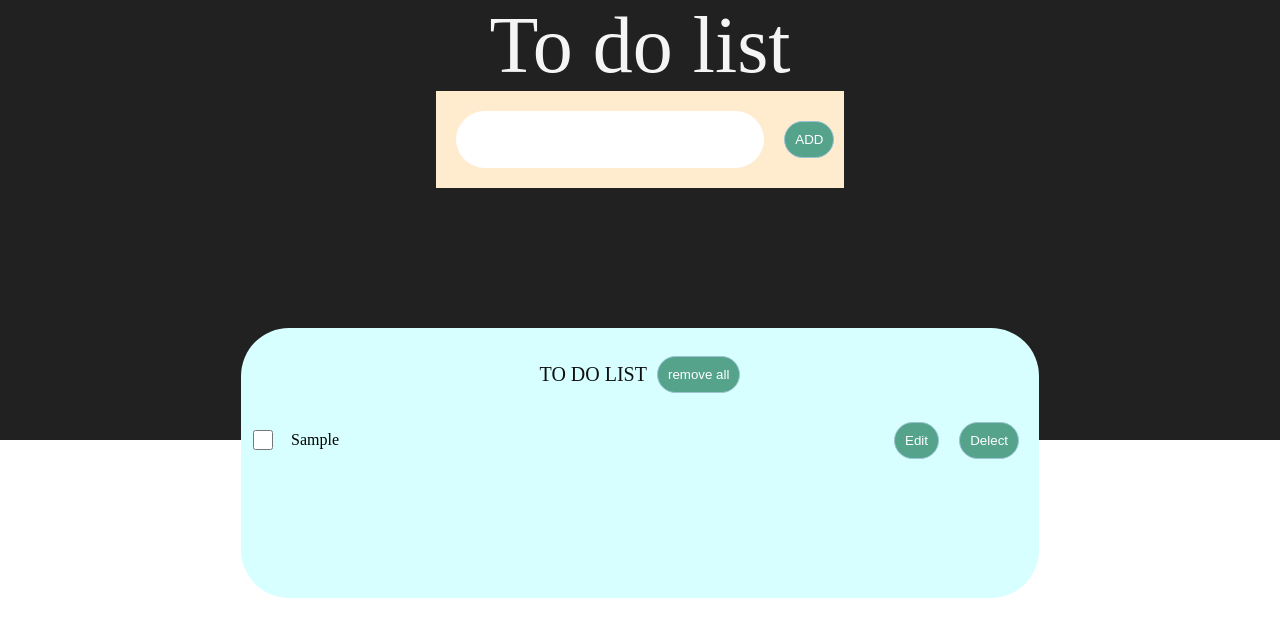
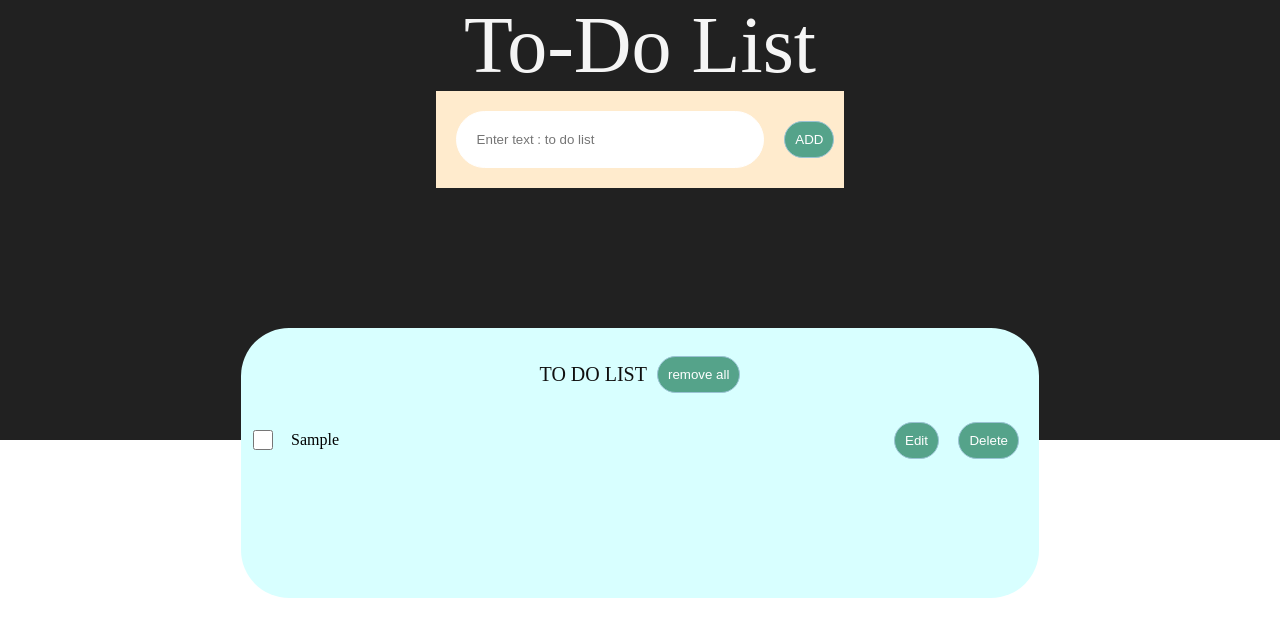
Before and after one commit to sudhanshu-bhatt8/To-do-List, a plain HTML site: page index.html in a window 1280 px wide. Both pictures are taken after typing "Sample" into the empty fields and a click on the button "ADD". Drawn offline with Linux system fonts and the light colour scheme.

Commit message:
3 commit

```diff
--- a/index.html
+++ b/index.html
@@ -13,7 +13,7 @@
     <!-- container contain the heading and input box for tacking values  -->
     <div class="container">
 
-        <div class="title">To do list</div> <!-- the title of the page -->
+        <div class="title">To-Do List</div> <!-- the title of the page -->
         <div class="box">
             <input type="text" class="input" id="input" placeholder="Enter text : to do list "> <!--taking the input value -->
             <!-- the add button  -->
--- a/javascript.js
+++ b/javascript.js
@@ -1,150 +1,125 @@
-let inputValue = document.querySelector('.input');// input box
-let buttonAdd = document.querySelector('.button')
+let inputValue = document.querySelector('.input'); // input box
+let buttonAdd = document.querySelector('.button');
 let inputElement = document.querySelector('.inputTodolist');
-let taskdisplay = document.querySelector('.unOrderList')
-let listContainer = document.querySelector('.inputTodolist')
-let index = 0
-let handleRemoveAll = document.querySelector('#removeAll')
-let removeAllList = document.querySelector('.unOrderList')
-let isEdit = false
+let taskdisplay = document.querySelector('.unOrderList');
+let listContainer = document.querySelector('.inputTodolist');
+let index = 0;
+let handleRemoveAll = document.querySelector('#removeAll');
+let removeAllList = document.querySelector('.unOrderList');
+let isEdit = false;
 
-//  array created to store the value for the to do list
-let arrayValue = []
+// Array created to store the value for the to-do list
+let arrayValue = [];
 
+// Adding an event listener to the button for adding the text
+buttonAdd.addEventListener('click', function () {
+    // Store the value from the user into a variable Task
+    let Task = inputValue.value;
 
-// adding a eventlister to the button for adding the text
-buttonAdd.addEventListener('click', function () {
-
-
-    // store the value from the user to into a variable Task
-    let Task = inputValue.value
-
-
-    //condition will check if the user provided a input or not
+    // Condition will check if the user provided input or not
     if (Task == "" || Task.trim() == "") {
-        alert("enter value inside the to do list ")
-        document.removeEventListener('click', addEventListener())
+        alert("Enter a value inside the to-do list.");
+        document.removeEventListener('click', addEventListener());
     }
 
-    //using array to store the task in the array
-    arrayValue[index] = Task
+    // Using an array to store the task in the array
+    arrayValue[index] = Task;
 
+    // Clearing the value inside the input box
+    inputValue.value = "";
 
-    // clearing value inside the input box
-    inputValue.value = " "
+    // Creating a new element li and all the attributes and location
+    let newElement = document.createElement('li');
+    newElement.setAttribute('class', 'list');
+    newElement.setAttribute('id', `list${index}`);
 
-    // creating a new element li and all the attribute and location
-    let newElement = document.createElement('li')
-    newElement.setAttribute('class', 'list')
-    newElement.setAttribute('id', `list${index}`)
+    // Creating a span inside the li item, and inside this, we will display the values
+    let spanElement = document.createElement('span');
+    spanElement.setAttribute('class', 'span');
+    newElement.appendChild(spanElement); // Make content editable
+    taskdisplay.appendChild(newElement);
+    spanElement.textContent = `${arrayValue[index]}`;
 
+    index++; // Array value increment each time
 
-    // creating a span inside the li item and inside this we will display the values
-    let spanElement = document.createElement('span')
-    spanElement.setAttribute('class', 'span')
-    newElement.appendChild(spanElement)//make content editable
-    taskdisplay.appendChild(newElement)
-    spanElement.textContent = `${arrayValue[index]}`
+    // Creating two buttons inside the list item; the button will mark if the task is done or the task should be removed
 
-    index++ // array value increament each time
+    // Task done button created for each button
+    let taskDoneButton = document.createElement('input');
+    taskDoneButton.setAttribute('type', 'checkBox');
+    taskDoneButton.setAttribute('class', 'checkbox');
+    taskDoneButton.setAttribute('id', `checkbox${index}`);
+    taskDoneButton.textContent = 'Done';
+    newElement.appendChild(taskDoneButton);
 
-    //creating two buttons inside the list item the button will mark if the task is done or the task should be removed
+    // Remove button
+    let removeButton = document.createElement('button');
+    removeButton.setAttribute('class', 'taskButtons');
+    removeButton.setAttribute('id', `deletebutton${index}`);
+    removeButton.textContent = 'Delete';
+    newElement.appendChild(removeButton);
 
+    // Edit button
+    let editButton = document.createElement('button');
+    editButton.setAttribute('class', 'editButtons');
+    editButton.setAttribute('id', `editbutton${index}`);
+    editButton.textContent = 'Edit';
+    newElement.appendChild(editButton);
 
-    //task done button created for each button
-    let taskDoneButton = document.createElement('input')
-    taskDoneButton.setAttribute('type', 'checkBox')
-    taskDoneButton.setAttribute('class', `checkbox`)
-    taskDoneButton.setAttribute('id', `checkbox${index}`)
-    taskDoneButton.textContent = 'Done'
-    newElement.appendChild(taskDoneButton)
-
-    //remove button
-    let removeButton = document.createElement('button')
-    removeButton.setAttribute('class', 'taskButtons')
-    removeButton.setAttribute('id', `Delectbutton${index}`)
-    removeButton.textContent = 'Delect'
-    newElement.appendChild(removeButton)
-
-    // edit button
-    let editButton = document.createElement('button')
-    editButton.setAttribute('class', 'editButtons')
-    editButton.setAttribute('id', `editbutton${index}`)
-    editButton.textContent = 'Edit'
-    newElement.appendChild(editButton)
-
-console.log(spanElement)
+    console.log(spanElement);
 });
 
+// Listener has been created for the input container
+listContainer.addEventListener('click', function (event) {
+    const targetId = event.target.id;
+    const elementContent = event.target.className;
 
-
-// console.log(listContainer)
-
-//the delete list element listner has been created
-listContainer.addEventListener('click', function (event) {
-    const targetId = event.target.id
-
-    const elementContent = event.target.className
-
-
-    //handling the edit button
+    // Handling the edit button
     if (elementContent == "editButtons") {
-        // select the parent element
-        let  targetElement = document.getElementById(targetId)
-        let parent = targetElement.parentElement
-        console.log(parent)
-            // const spanElement = listItem.querySelector('.span'); using this selecting the span element
-            console.log(targetElement)
-            const spanElement = parent.querySelector('.span');
-            console.log(spanElement)
-            if (!isEdit){
-                spanElement.contentEditable = true
-                isEdit = true
-                targetElement.textContent = "Modify"
-
-            } else {
-                spanElement.contentEditable = false
-                isEdit = false
-                targetElement.textContent = "Edit"
-            }
+        // Select the parent element
+        let targetElement = document.getElementById(targetId);
+        let parent = targetElement.parentElement;
+        console.log(parent);
+        // const spanElement = listItem.querySelector('.span'); using this selecting the span element
+        console.log(targetElement);
+        const spanElement = parent.querySelector('.span');
+        console.log(spanElement);
+        if (!isEdit) {
+            spanElement.contentEditable = true;
+            isEdit = true;
+            targetElement.textContent = "Modify";
+        } else {
+            spanElement.contentEditable = false;
+            isEdit = false;
+            targetElement.textContent = "Edit";
+        }
     }
 
-    console.log(index)
+    console.log(index);
 
-    //  handling remove button function
+    // Handling remove button function
     if (elementContent === 'taskButtons') {
-        const removeElement = document.getElementById(targetId)
-        removeElement.parentElement.remove()
-
+        const removeElement = document.getElementById(targetId);
+        removeElement.parentElement.remove();
     }
 
-
-    // creating a loop to remove the value of li items
+    // Creating a loop to remove the value of li items
     if (elementContent == "button removeAll") {
-        console.log('the condition is up and running ')
-        console.log(removeAllList.firstChild)
+        console.log('The condition is up and running.');
+        console.log(removeAllList.firstChild);
         while (removeAllList.firstChild) {
             removeAllList.removeChild(removeAllList.firstChild);
         }
     }
 
-
-    //handling checkbox
+    // Handling checkbox
     if (elementContent === 'checkbox' && event.target.checked) {
-        let addStyleElement = document.getElementById(targetId)
-        let parentElement = addStyleElement.parentElement
-        parentElement.style.textDecoration = 'line-through'
-        console.log(addStyleElement.parentElement)
-
-
-
+        let addStyleElement = document.getElementById(targetId);
+        let parentElement = addStyleElement.parentElement;
+        parentElement.style.textDecoration = 'line-through';
+        console.log(addStyleElement.parentElement);
     } else {
-        let addStyleElement = document.getElementById(targetId)
-        addStyleElement.parentElement.style.textDecoration = 'none'
-
+        let addStyleElement = document.getElementById(targetId);
+        addStyleElement.parentElement.style.textDecoration = 'none';
     }
-
-
-
-
 });
```
